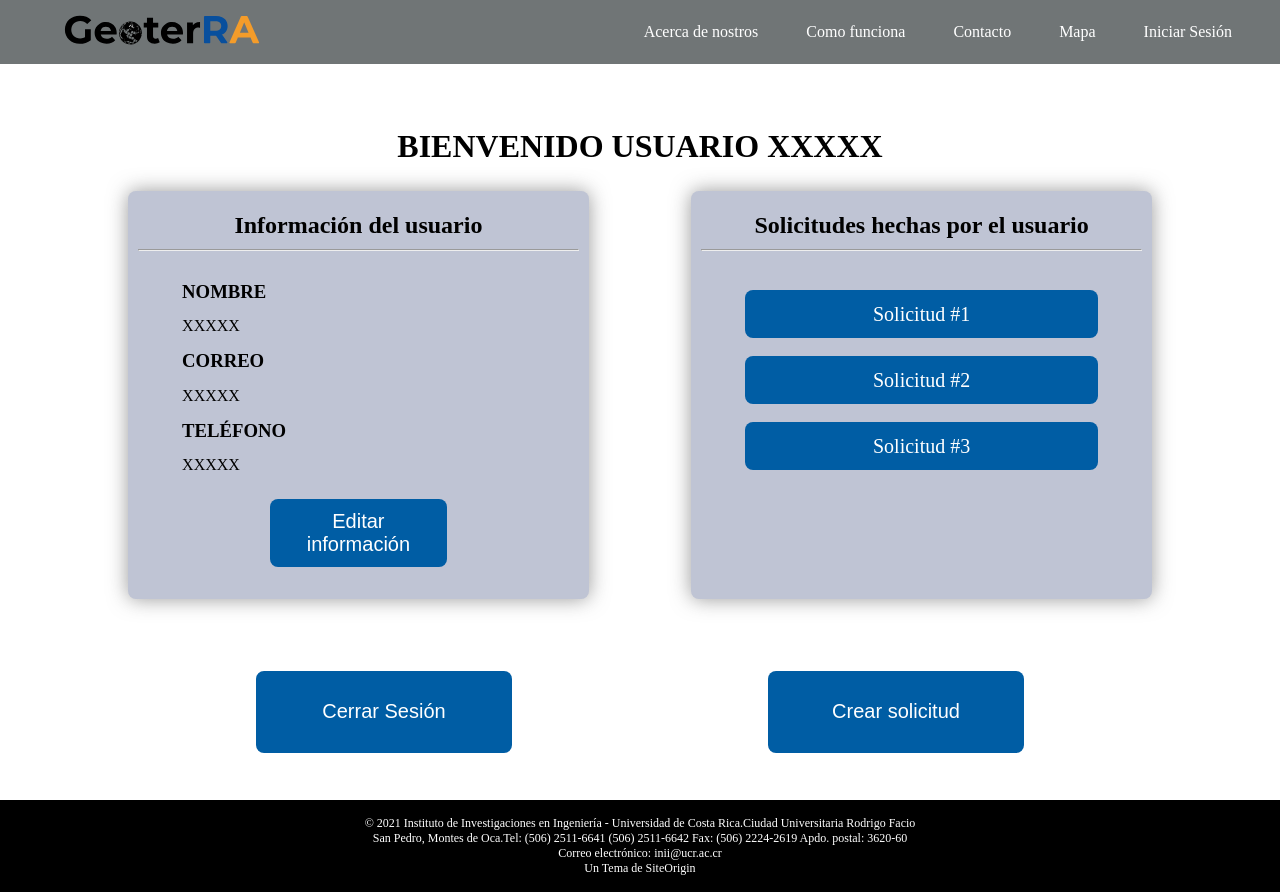
After one commit to MarioCordero/GeoterRA_DEV, a PHP site: page /logged.html in a window 1280 px wide. The commit adds this page. Run offline with PHP 8.4, Linux system fonts and the light colour scheme; some web fonts are replaced.

Commit message:
- Modificado el nombre de logged_in.html por logged.html
- Se edita los estilos (Archivo CSS) de logged.html

- Se cambian los índices del navbar de inglés a español

```diff
--- a/website/assets/css/style.css
+++ b/website/assets/css/style.css
@@ -60,7 +60,7 @@ html {
 }.menu a{
 	color: #fff;
 	text-decoration: none;
-	font-size: 18px;
+	font-size: 16px;
 	margin-right: 3em;
 	transition: all 250ms ease;
 }.menu a:hover{
@@ -422,7 +422,6 @@ html {
 	text-decoration: underline;
 }
 
-
 /* ------------------------------register.html------------------------------ */
 .register-container{
 	margin: auto;
@@ -521,3 +520,102 @@ html {
 	left: 50%;
 	transform: translate(-50%, -50%);
 }
+
+/* ------------------------------logged.html------------------------------ */
+
+.loged-in-container{
+	margin: auto;
+	min-height: 100vh;
+}.loged-in-container h1{
+	padding-top: 10%;
+}
+
+.user-info{
+	padding: 2% 10%;
+    display: flex;
+    flex-direction: column;
+    gap: 20px;
+	min-height: 60vh;
+}
+
+.user-info-col-container{
+    display: flex;
+    flex-direction: row;
+    gap: 10%;
+}
+
+.user-info-col{
+	background-color: var(--grisOscuro);
+	box-shadow: rgba(80, 80, 80, 0.58) 0px 0px 20px 0px;
+	border-radius: 8px;
+	text-align: justify;
+	line-height: 2;
+	flex: 1;
+	padding: 10px;
+	min-height: 50vh;
+}
+
+.user-personal-data{
+	margin: 5% 10%;
+}.user-personal-data button{
+	border: 4px solid transparent;
+	width: 50%;
+	display: block;
+	background-color: var(--azul);
+	font-size: 20px;
+	margin: 5% auto;
+	padding: 2%;
+	border-radius: 8px;
+	color: var(--blanco);
+	transition: all 250ms ease;
+}.user-personal-data button:hover{
+	background-color: var(--blanco);
+	border: 4px solid var(--negro);
+	color: var(--negro);
+	cursor: pointer;
+	transition: all 250ms ease;
+}
+
+.user-requests{
+	padding: 5% 10%;
+}.user-requests li, ul{
+	list-style: none !important;
+	text-decoration: none;
+}.user-requests li{
+	border: 4px solid transparent;
+	width: 100%;
+	background-color: var(--azul);
+	font-size: 20px;
+	margin: 5% auto;
+	border-radius: 8px;
+	color: var(--blanco);
+	transition: all 250ms ease;
+}.user-requests li:hover{
+	background-color: var(--blanco);
+	border: 4px solid var(--negro);
+	color: var(--negro);
+	cursor: pointer;
+	transition: all 250ms ease;
+}
+
+.buttons-container {
+    display: flex;
+    margin: 2% auto;
+    justify-content: center;
+    gap: 20%;
+}.buttons-container button{
+	border: 4px solid transparent;
+	width: 20%;
+	padding: 2%;
+	background-color: var(--azul);
+	font-size: 20px;
+	border-radius: 8px;
+	color: var(--blanco);
+	transition: all 250ms ease;
+}.buttons-container button:hover{
+	background-color: var(--blanco);
+	border: 4px solid var(--negro);
+	color: var(--negro);
+	cursor: pointer;
+	transition: all 250ms ease;
+}
--- a/website/assets/js/send-login-php.js
+++ b/website/assets/js/send-login-php.js
@@ -10,7 +10,7 @@ document.getElementById("login_form").addEventListener("submit",function (event)
             let errorObject = JSON.parse(xhr.responseText);
             if (errorObject.length === 0) {
 
-                window.location.href = "logged_in.html";
+                window.location.href = "logged.html";
 
             } else {
 
--- a/website/assets/js/send-register-php.js
+++ b/website/assets/js/send-register-php.js
@@ -10,7 +10,7 @@ document.getElementById("reg_form").addEventListener("submit",function(event) {
 
 			if (errorObject.length === 0) {
 
-				window.location.href = "logged_in.html";
+				window.location.href = "logged.html";
 
 			} else {
 
--- /dev/null
+++ b/website/logged.html
@@ -0,0 +1,166 @@
+<!DOCTYPE html>
+<html lang="en">
+
+	<head>
+
+		<meta charset="UTF-8">
+		<meta http-equiv="X-UA-Compatible" content="IE=edge">
+		<meta name="viewport" content="width=device-width, user-scalable=no, initial-scale=1.0, maximum-scale=1.0, minimum-scale=1.0">
+
+		<!--CUSTOM CSS-->
+		<link rel="stylesheet" href="./assets/css/style.css">
+		<link rel="stylesheet" href="./assets/css/fonts.css">
+		<!-- <link rel="stylesheet" href="./assets/css/responsive.css"> -->
+
+		<!--ICON-->
+		<link rel="shortcut icon" type="image/x-icon" href="./GeoterRA.ico">
+
+		<title id="tittle-page">Página Protegida</title>
+
+	</head>
+
+  	<body>
+
+		<div class="general-container">
+
+			<!-- NAVBAR -->
+			<nav class="navbar Montserrat-Regular">
+
+				<div class="logo-container">
+					<a href="./index.html"> <img id="logo" src="./assets/images/GeoterRA-Logo.svg" class="header-logo" alt="Webpage logotype"> </a>
+				</div>
+
+				<div class="menu">
+
+					<a href="./index.html#about-us">Acerca de nostros</a>
+					<a href="./index.html#how-works">Como funciona</a>
+					<a href="./index.html#contact-us">Contacto</a>
+					<a href="./map.html">Mapa</a>
+					<a href="./login.html">Iniciar Sesión</a>
+
+				</div>
+
+				<script>
+					document.addEventListener("DOMContentLoaded", function() {
+						let xhr = new XMLHttpRequest();
+						xhr.open("GET", "assets/includes/verify_session.php", true);
+						xhr.onreadystatechange = function () {
+							if (xhr.readyState == 4 && xhr.status == 200) {
+								let response = JSON.parse(xhr.responseText);
+								if (response.status === 'not_loggedin') {
+									window.location.href = "login.html"; // Redirige al usuario si no está logueado
+								}
+							}
+						};
+						xhr.send();
+					});
+				</script>
+
+			</nav>
+			<!-- NAVBAR -->
+
+			<!-- BODY -->
+			<div class="loged-in-container Montserrat-Regular">
+
+				<!--------------------------------LOADER----------------------------------->
+				<div class="web-loader" id="loader">
+					<img src="./assets/images/GeoterRA-Logo.svg" class="logoWelcome" id="logoWelcome">
+					<div id="carga_pagina">
+
+					</div>
+				</div>
+				<!--------------------------------END LOADER------------------------------->
+
+				<h1 class="center-text">BIENVENIDO USUARIO XXXXX</h1>
+
+				<div class="user-info">
+					<!-- PERSONAL INFO -->
+
+					<div class="user-info-col-container">
+
+						<div class="user-info-col">
+							<h2 class="center-text">Información del usuario</h2>
+							<hr>
+							<ul class="user-personal-data">
+								<li>
+									<h3>NOMBRE</h3>
+									<p>XXXXX</p>
+								</li>
+
+								<li>
+									<h3>CORREO</h3>
+									<p>XXXXX</p>
+								</li>
+
+								<li>
+									<h3>TELÉFONO</h3>
+									<p>XXXXX</p>
+								</li>
+
+								<button id="###">Editar información</button>
+
+							</ul>
+
+
+						</div>
+
+						<!-- REQUEST INFO -->
+						<div class="user-info-col">
+
+							<h2 class="center-text">Solicitudes hechas por el usuario</h2>
+							<hr>
+							<div class="user-requests">
+								<ul class="center-text">
+									<li>Solicitud #1</li>
+									<li>Solicitud #2</li>
+									<li>Solicitud #3</li>
+								</ul>
+							</div>
+
+						</div>
+
+					</div>
+				</div>
+
+				<div class="buttons-container">
+					<button id="logout-btn">Cerrar Sesión</button>
+					<script>
+						document.getElementById("logout-btn").addEventListener("click", function() {
+							// Realiza una solicitud al servidor para cerrar la sesión
+							let xhr = new XMLHttpRequest();
+							xhr.open("GET", "assets/includes/logout.php", true);
+							xhr.onreadystatechange = function () {
+								if (xhr.readyState == 4 && xhr.status == 200) {
+									// Redirige al usuario a la página de inicio de sesión después de cerrar sesión
+									window.location.href = "login.html";
+								}
+							};
+							xhr.send();
+						});
+					</script>
+
+					<button id="">Crear solicitud</button>
+				</div>
+
+
+
+			</div>
+
+			<!-- FOOTER -->
+			<footer class="footer-container">
+				<div class="footer center-text Montserrat-Regular">
+
+					<p> © 2021 Instituto de Investigaciones en Ingeniería - Universidad de Costa Rica.Ciudad Universitaria Rodrigo Facio </p>
+					<p> San Pedro, Montes de Oca.Tel: (506) 2511-6641 (506) 2511-6642 Fax: (506) 2224-2619 Apdo. postal: 3620-60 </p>
+					<p> Correo electrónico: inii@ucr.ac.cr </p>
+					<p>Un Tema de SiteOrigin </p>
+
+				</div>
+			</footer>
+			<!-- FOOTER -->
+
+			<!-- JS INCLUDES -->
+			<script src="./assets/js/web-loader.js"></script>
+		</div>
+	</body>
+</html>
```
Also changed, not shown: website/assets/js/interactive-map.js (+0 -48 lines), website/index.html (+5 -5 lines), website/logged_in.html (deleted, +0 -103 lines), website/login.html (+5 -5 lines), website/map.html (+6 -6 lines).
